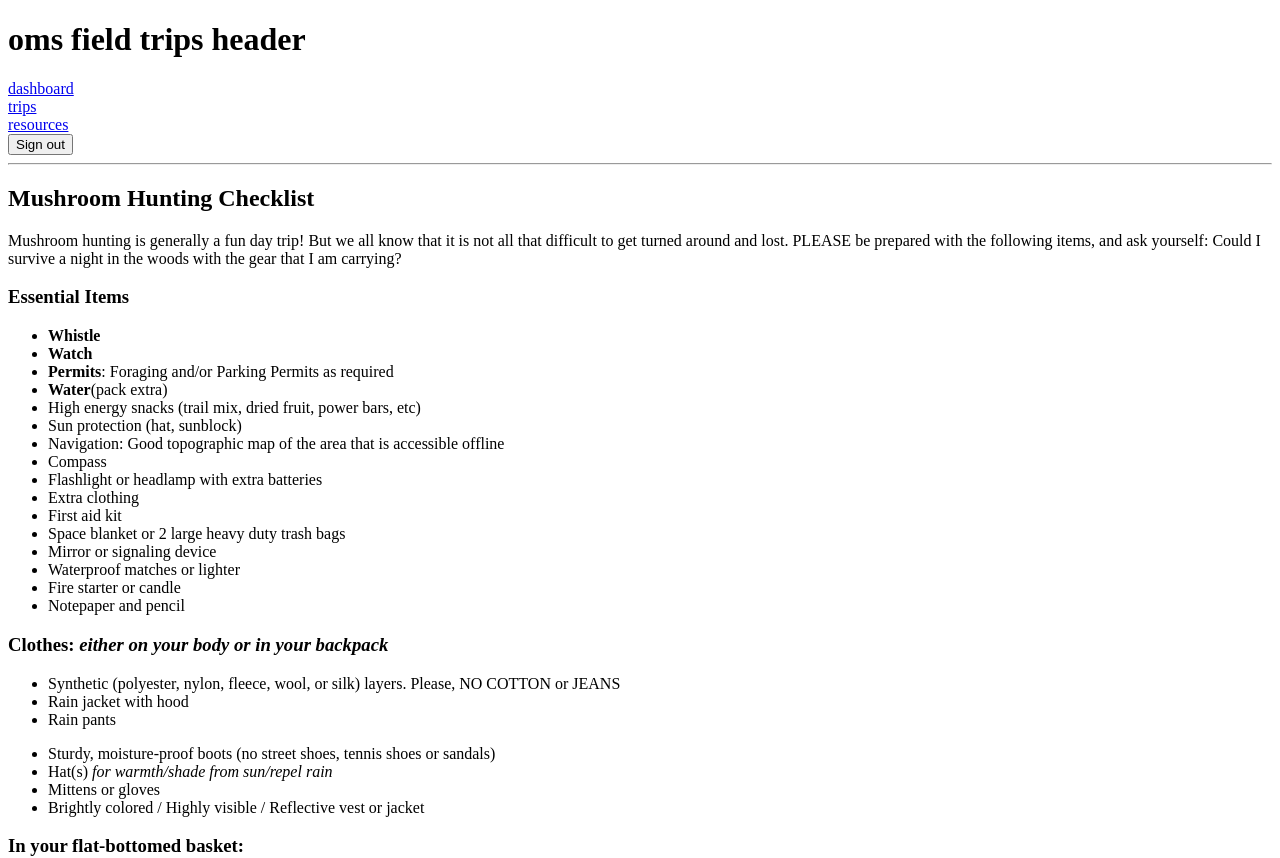
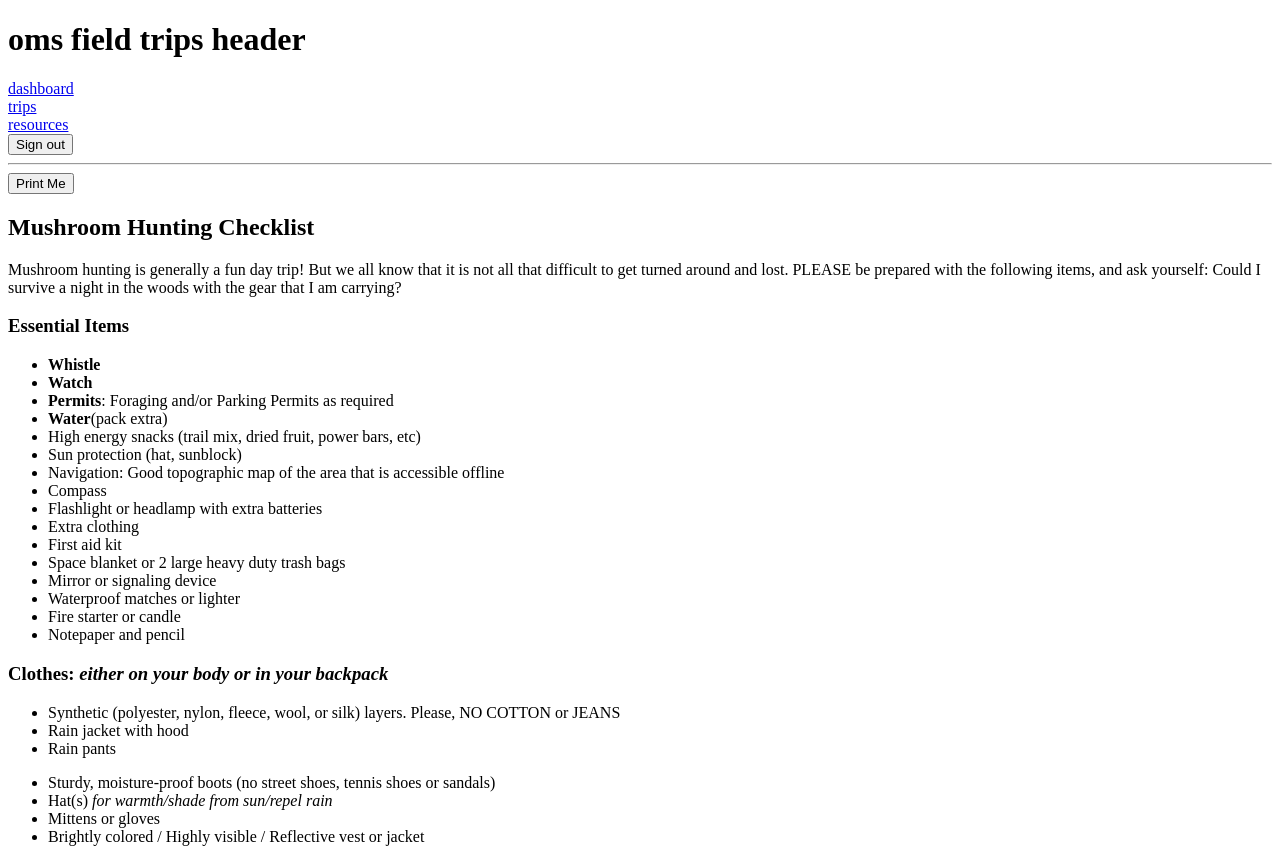
Before and after one commit to kimmykokonut/Capstone, a React (Vite) app in the folder client/: page /resources/checklist in a window 1280 px wide. Shown: the top 858 px of the page. Built offline with nearby package versions, Linux system fonts and the light colour scheme; no server answers.

Commit message:
checklist complete with print button

```diff
--- a/client/src/components/Checklist.tsx
+++ b/client/src/components/Checklist.tsx
@@ -1,7 +1,11 @@
 const Checklist = () => {
+  const handlePrint = () => {
+    window.print();
+  };
 
   return (
     <>
+    <button onClick={handlePrint}>Print Me</button>
       <h2>Mushroom Hunting Checklist</h2>
       <p>Mushroom hunting is generally a fun day trip!  But we all know that it is not all that difficult to get turned around and lost.  PLEASE be prepared with the following items, and ask yourself: Could I survive a night in the woods with the gear that I am carrying?</p>
       <h3>Essential Items</h3>
```
Lines whose indentation alone changed are shown as unchanged.
